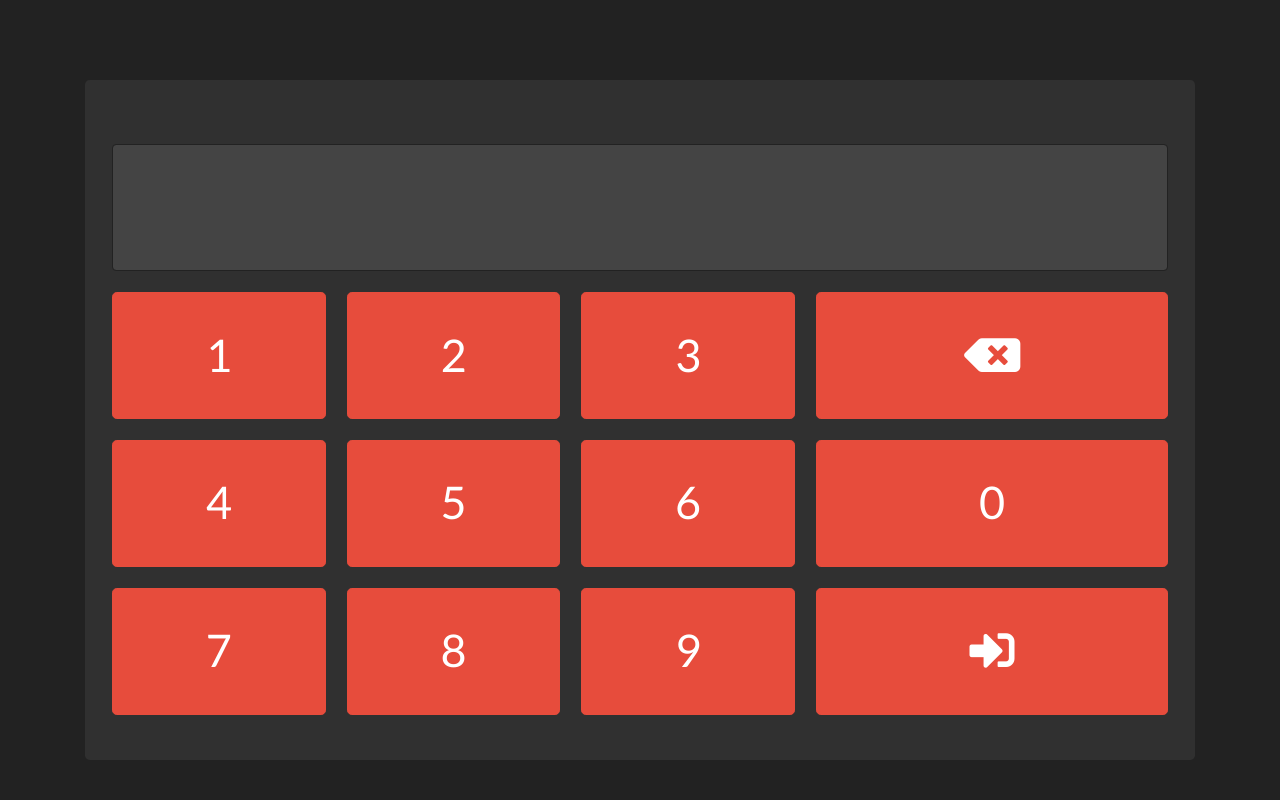
After one commit to TECH7Fox/homescreen, a PHP site: page /arm.php in a window 1280 px wide. The commit adds this page. Run offline with PHP 8.4, Linux system fonts and the light colour scheme; data comes from the database, SQL or seed files in the repository.

Commit message:
V3, first working commit.

```diff
--- a/api/message.php
+++ b/api/message.php
@@ -20,6 +20,6 @@ $row = $sth->fetch();
 </div>
 <div class="card-footer" style="height: 25%;">
     <a role="button" href="alarm.php" style="height: 100%; text-align: center;" class="btn btn-block btn-lg btn-danger">
-        <i style="font-size: 400%; transform: translateY(-50%); margin-top: 8%;" class="fas fa-lock"></i>
+        <i style="font-size: 3em; transform: translateY(-50%); margin-top: 8%;" class="fas fa-lock"></i>
     </a>
 </div>
--- /dev/null
+++ b/arm.php
@@ -0,0 +1,41 @@
+<?php include "templates/header.php"; ?>
+    <main class="container">
+        <form action="unarm.php" method="POST">
+            <div class="jumbotron" style="height: 85vh;">
+                <div class="form-row" style="height: 23%; margin-bottom: 2%;">
+                    <input id="keycode-input" name="keycode" style="height: 100%; font-size: 3em; color: white;" type="text" class="w-100 form-control bg-secondary" readonly>
+                </div>
+                <div class="form-row" style="height: 23%; margin-bottom: 2%;">
+                    <button type="button" class="col btn btn-lg btn-danger" style="margin-right: 2%; font-size: 3em;" onclick="ClickedKey('1')">1</button>
+                    <button type="button" class="col btn btn-lg btn-danger" style="margin-right: 2%; font-size: 3em;" onclick="ClickedKey('2')">2</button>
+                    <button type="button" class="col btn btn-lg btn-danger" style="margin-right: 2%; font-size: 3em;" onclick="ClickedKey('3')">3</button>
+                    <button type="button" class="col-4 btn btn-lg btn-danger" style="font-size: 3em;" onclick="ClickedKey('backspace')"><i class="fas fa-backspace"></i></button>
+                </div>
+                <div class="form-row" style="height: 23%; margin-bottom: 2%;">
+                    <button type="button" class="col btn btn-lg btn-danger" style="margin-right: 2%; font-size: 3em;" onclick="ClickedKey('4')">4</button>
+                    <button type="button" class="col btn btn-lg btn-danger" style="margin-right: 2%; font-size: 3em;" onclick="ClickedKey('5')">5</button>
+                    <button type="button" class="col btn btn-lg btn-danger" style="margin-right: 2%; font-size: 3em;" onclick="ClickedKey('6')">6</button>
+                    <button type="button" class="col-4 btn btn-lg btn-danger" style="font-size: 3em;" onclick="ClickedKey('0')">0</button>
+                </div>
+                <div class="form-row" style="height: 23%; margin-bottom: 2%;">
+                    <button type="button" class="col btn btn-lg btn-danger" style="margin-right: 2%; font-size: 3em;" onclick="ClickedKey('7')">7</button>
+                    <button type="button" class="col btn btn-lg btn-danger" style="margin-right: 2%; font-size: 3em;" onclick="ClickedKey('8')">8</button>
+                    <button type="button" class="col btn btn-lg btn-danger" style="margin-right: 2%; font-size: 3em;" onclick="ClickedKey('9')">9</button>
+                    <button type="submit" class="col-4 btn btn-lg btn-danger" style="font-size: 3em;"><i class="fas fa-sign-in-alt"></i></button>
+                </div>
+            </div>
+        </form>
+    </main>
+    <script>
+
+    function ClickedKey(key) {
+        if (key == "backspace") {
+            $("#keycode-input").val("");
+        } else {
+            $("#keycode-input").val($('#keycode-input').val() + key);
+        }
+    }
+
+    </script>
+</body>
+</html>
--- a/scripts/createdb.sql
+++ b/scripts/createdb.sql
@@ -5,7 +5,7 @@ USE homescreen;
 DROP TABLE IF EXISTS settings;
 CREATE TABLE settings (
   name VARCHAR(30),
-  value VARCHAR(30),
+  value VARCHAR(100),
   PRIMARY KEY (name)
 );
 
@@ -46,6 +46,7 @@ CREATE TABLE messages (
 );
 
 INSERT INTO settings (name, value) VALUES ("alarm", "off");
+INSERT INTO settings (name, value) VALUES ("keycode", "2c17079b4da72e80c1875f7d2feefe79322a71544c5de1c838ee0230f3598312");
 INSERT INTO settings (name, value) VALUES ("vacation_mode", "off");
 INSERT INTO settings (name, value) VALUES ("outdoor_lights", "off");
 INSERT INTO settings (name, value) VALUES ("loading_screen", "fox");
--- a/templates/header.php
+++ b/templates/header.php
@@ -10,16 +10,16 @@
         integrity="sha384-lZN37f5QGtY3VHgisS14W3ExzMWZxybE1SJSEsQp9S+oqd12jhcu+A56Ebc1zFSJ"
         crossorigin="anonymous">
     <script src="js/jquery-3.3.1.min.js"></script>
-    <?php echo strpos($_SERVER['PHP_SELF'], 'index.php')?'<script src="js/getData.js"></script>':""; ?>
+
     <script src="js/popper.min.js"></script>
     <script src="js/bootstrap.min.js"></script>
     <script src="js/bootstrap-select.min.js"></script>
     <?php include "scripts/custom-style.php"; ?>
-
 </head>
 <body id="body" class="overflow-hidden" style="padding-top: 10vh;">
     <div class="se-pre-con"></div>
-    <?php if (!strpos($_SERVER['PHP_SELF'], 'alarm.php') && !strpos($_SERVER['PHP_SELF'], 'armed.php')) { ?>
+    <?php if (!strpos($_SERVER['PHP_SELF'], 'alarm.php') && !strpos($_SERVER['PHP_SELF'], 'arm.php') && !strpos($_SERVER['PHP_SELF'], 'unarm.php')) { ?>
+        <script src="js/getData.js"></script>
         <header>
             <nav style="height: 10vh;" class="navbar fixed-top navbar-expand-lg navbar-dark bg-dark justify-content-between overflow-hidden">
                 <h3><a href="index.php" class="text-white"><i class="fas fa-home"></i> HomeScreen <small class="text-muted">Version 3</small></a></h3>
@@ -27,7 +27,7 @@
                 <div>
                     <a role="button" href="settings.php" class="btn btn-outline-primary btn-lg ml-2"><i class="fas fa-cogs"></i></a>
                     <a role="button" href="cams.php" class="btn btn-outline-primary btn-lg ml-2"><i class="fas fa-cloud"></i></a>
-                    <a role="button" href="" class="btn btn-outline-primary btn-lg ml-2"><i class="fas fa-lock"></i></a>
+                    <a role="button" href="alarm.php" class="btn btn-outline-primary btn-lg ml-2"><i class="fas fa-lock"></i></a>
                     <a role="button" href="index.php" class="btn btn-outline-primary btn-lg ml-2"><i class="fas fa-home"></i></a>
                 </div>
             </nav>
```
Also changed, not shown: alarm.php (+16 -6 lines), api/alarm.php (added, +20 -0 lines), js/getData.js (+12 -3 lines), unarm.php (added, +32 -0 lines).
